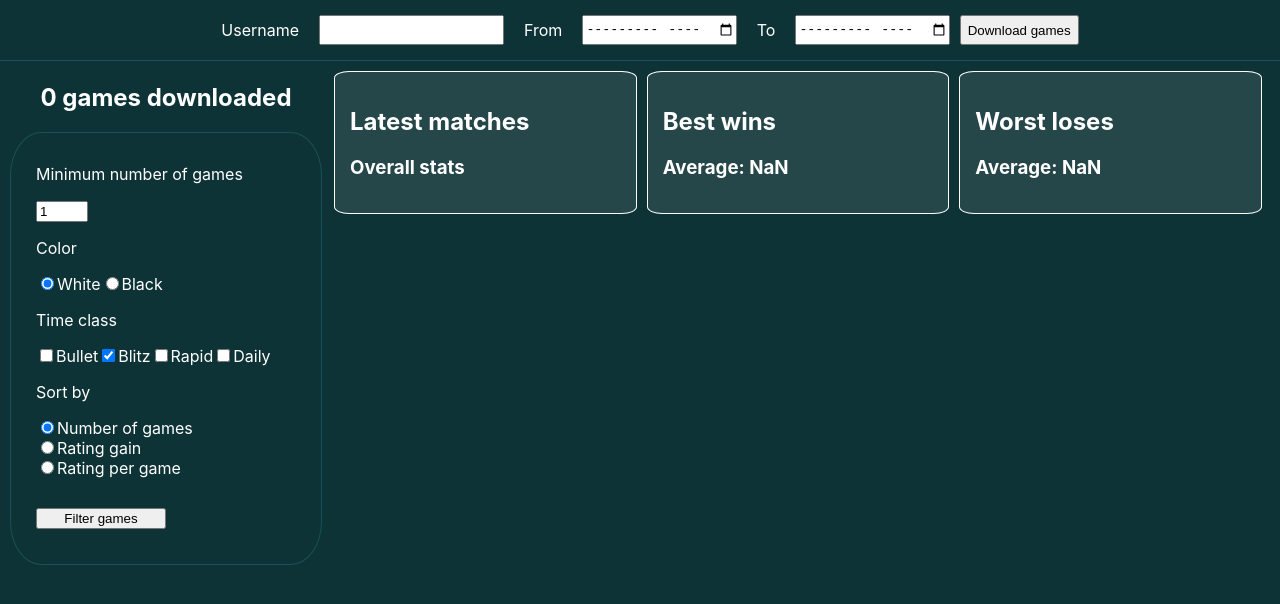
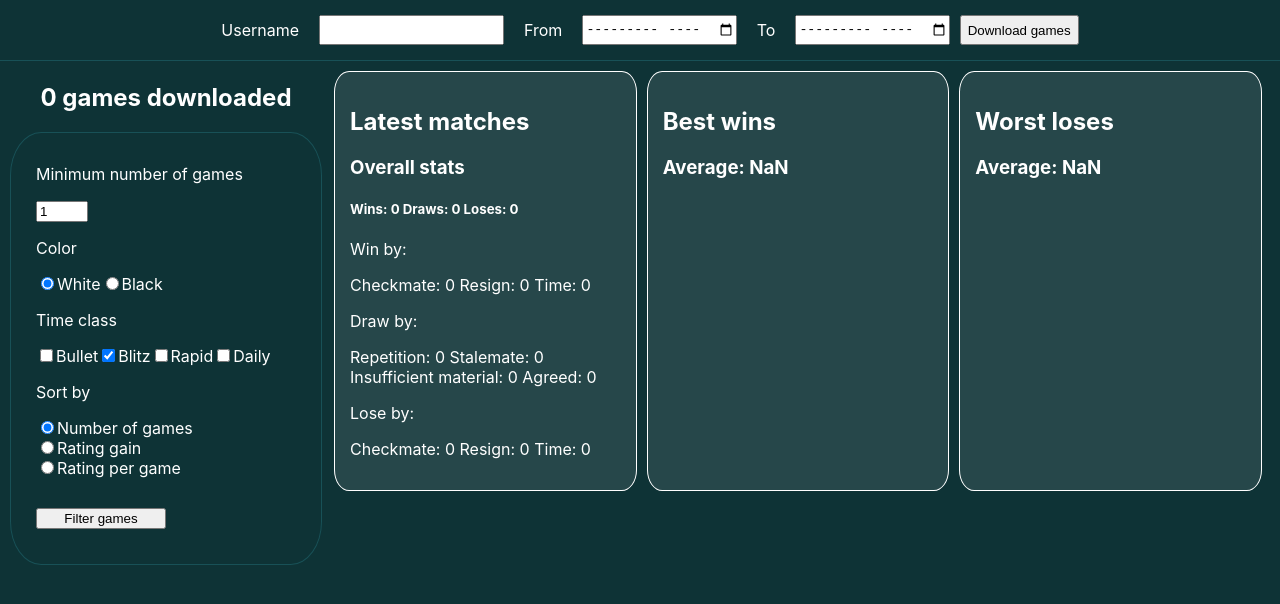
Before and after one commit to Dawid-P/chess-for-fun, a Next.js app: page / in a window 1280 px wide. Both pictures are taken after a click on the input "Filter games". Shown: the top 604 px of the page. Built offline with nearby package versions, Linux system fonts and the light colour scheme.

Commit message:
overall stats

```diff
--- a/components/DataDisplay.js
+++ b/components/DataDisplay.js
@@ -73,7 +73,7 @@ const DataDisplay = ({ data }) => {
       ) : (
         <div>
           <div>
-            <Stats data={data.data} />
+            <Stats data={data} />
           </div>
           <div className={styles.cards}>
             {ecoArray.map((item) => (
--- a/components/Main.js
+++ b/components/Main.js
@@ -20,8 +20,23 @@ const Main = ({ chessData = [] }) => {
 
   const filterChessData = (chessData, formData) => {
     let finalData = [];
+    let blackAndWhite = [];
     let finalDataObject = {};
     for (let item of chessData) {
+      if (1 === 1) {
+        item.time_class === "bullet" &&
+          formData.bullet === true &&
+          blackAndWhite.push(item);
+        item.time_class === "blitz" &&
+          formData.blitz === true &&
+          blackAndWhite.push(item);
+        item.time_class === "rapid" &&
+          formData.rapid === true &&
+          blackAndWhite.push(item);
+        item.time_class === "daily" &&
+          formData.daily === true &&
+          blackAndWhite.push(item);
+      }
       if (formData.color === "white" && item.userColor === "white") {
         item.time_class === "bullet" &&
           formData.bullet === true &&
@@ -54,6 +69,7 @@ const Main = ({ chessData = [] }) => {
 
     finalDataObject.data = finalData;
     finalDataObject.formData = formData;
+    finalDataObject.blackandwhite = blackAndWhite;
 
     setFilteredChessData(finalDataObject);
   };
--- a/components/Stats.js
+++ b/components/Stats.js
@@ -1,32 +1,25 @@
 import React from "react";
 import styles from "../styles/Stats.module.css";
-import { useState, useEffect } from "react";
 
 const Stats = ({ data }) => {
-  let lastGames = [...data];
-  let bestWins = [...data].filter((item) => item.result === "win");
-  let worstLoses = [...data].filter((item) => item.result !== "win");
+  console.log(data);
 
-  const averageRatings = games => {
-    const average = arr => arr.reduce( ( p, c ) => p + c, 0 ) / arr.length;
-    let ratings = []
-    games.forEach(item => {
-      ratings.push(item.opponent.rating)
-    });
-    console.log(average(ratings))
-    return average(ratings)
-  }
+  const overallStats = overallStatsCalc(data.blackandwhite);
+  console.log(overallStats);
 
+  // Set data in latest matches, best wins and worst loses
+  let lastGames = [...data.blackandwhite];
+  let bestWins = [...data.blackandwhite].filter(
+    (item) => item.result === "win"
+  );
+  let worstLoses = [...data.blackandwhite].filter(
+    (item) => item.result !== "win"
+  );
   let winsRatings = averageRatings(bestWins).toFixed();
   let losesRatings = averageRatings(worstLoses).toFixed();
-
-
   lastGames.sort((a, b) => b.end_time - a.end_time).splice(5);
-
   bestWins.sort((a, b) => b.opponent.rating - a.opponent.rating).splice(15);
-
   worstLoses.sort((a, b) => a.opponent.rating - b.opponent.rating).splice(15);
-
 
   return (
     <div className={styles.stats}>
@@ -41,9 +34,27 @@ const Stats = ({ data }) => {
           ))}
         </ul>
         <h3>Overall stats</h3>
-        <div>
-
-        </div>
+        <h5>
+          Wins: {overallStats.wins} Draws: {overallStats.draws} Loses:{" "}
+          {overallStats.loses}
+        </h5>
+        <div>Win by:</div>
+        <p>
+          Checkmate: {overallStats.winBy.mate} Resign:{" "}
+          {overallStats.winBy.resign} Time: {overallStats.winBy.time}
+        </p>
+        <div>Draw by:</div>
+        <p>
+          Repetition: {overallStats.drawBy.repetition} Stalemate:{" "}
+          {overallStats.drawBy.stalemate} Insufficient material:{" "}
+          {overallStats.drawBy.insufficient} Agreed:{" "}
+          {overallStats.drawBy.agreed}
+        </p>
+        <div>Lose by:</div>
+        <p>
+          Checkmate: {overallStats.loseBy.mate} Resign:{" "}
+          {overallStats.loseBy.resign} Time: {overallStats.loseBy.time}
+        </p>
       </div>
       <div className={styles.card}>
         <h2>Best wins</h2>
@@ -51,7 +62,10 @@ const Stats = ({ data }) => {
         <ul>
           {bestWins.map((item) => (
             <li key={item.end_time}>
-              {item.matchDate} - {item.opponent.username} ({item.opponent.rating}) <a href={item.url} rel="noopener noreferrer" target="_blank">Link</a>
+              <a href={item.url} rel="noopener noreferrer" target="_blank">
+                {item.matchDate} - {item.opponent.username} (
+                {item.opponent.rating}){" "}
+              </a>
             </li>
           ))}
         </ul>
@@ -62,7 +76,10 @@ const Stats = ({ data }) => {
         <ul>
           {worstLoses.map((item) => (
             <li key={item.end_time}>
-              {item.matchDate} - {item.opponent.username} ({item.opponent.rating}) <a href={item.url} rel="noopener noreferrer" target="_blank">Link</a>
+              <a href={item.url} rel="noopener noreferrer" target="_blank">
+                {item.matchDate} - {item.opponent.username} (
+                {item.opponent.rating}){" "}
+              </a>
             </li>
           ))}
         </ul>
@@ -71,4 +88,82 @@ const Stats = ({ data }) => {
   );
 };
 
+const averageRatings = (games) => {
+  const average = (arr) => arr.reduce((p, c) => p + c, 0) / arr.length;
+  let ratings = [];
+  games.forEach((item) => {
+    ratings.push(item.opponent.rating);
+  });
+
+  return average(ratings);
+};
+
+const overallStatsCalc = (matches) => {
+  const overallStats = {};
+  let wins = 0;
+  let draws = 0;
+  let loses = 0;
+  let winBy = {};
+  let drawBy = {};
+  let loseBy = {};
+  winBy.resign = 0;
+  winBy.time = 0;
+  winBy.mate = 0;
+  drawBy.repetition = 0;
+  drawBy.stalemate = 0;
+  drawBy.agreed = 0;
+  drawBy.insufficient = 0;
+  loseBy.resign = 0;
+  loseBy.mate = 0;
+  loseBy.time = 0;
+
+  matches.forEach((item) => {
+    if (item.result === "win") {
+      wins++;
+      if (
+        item.opponent.result === "resigned" ||
+        item.opponent.result === "abandoned"
+      )
+        winBy.resign++;
+      if (item.opponent.result === "checkmated") winBy.mate++;
+      if (item.opponent.result === "timeout") winBy.time++;
+    }
+    if (
+      item.result === "stalemate" ||
+      item.result === "insufficient" ||
+      item.result === "50move" ||
+      item.result === "repetition" ||
+      item.result === "agreed"
+    ) {
+      draws++;
+      if (item.result === "stalemate") drawBy.stalemate++;
+      if (item.result === "agreed") drawBy.agreed++;
+      if (item.result === "insufficient") drawBy.insufficient++;
+      if (item.result === "repetition" || item.result === "50move")
+        drawBy.repetition++;
+    }
+    if (
+      item.result === "checkmated" ||
+      item.result === "timeout" ||
+      item.result === "resigned" ||
+      item.result === "lose" ||
+      item.result === "abandoned"
+    ) {
+      loses++;
+      if (item.result === "resigned" || item.result === "abandoned")
+        loseBy.resign++;
+      if (item.result === "checkmated") loseBy.mate++;
+      if (item.result === "timeout") loseBy.time++;
+    }
+  });
+  overallStats.wins = wins;
+  overallStats.draws = draws;
+  overallStats.loses = loses;
+  overallStats.winBy = winBy;
+  overallStats.loseBy = loseBy;
+  overallStats.drawBy = drawBy;
+
+  return overallStats;
+};
+
 export default Stats;
```
Also changed, not shown: 1 other file (tests, documents, lock files or other folders).
